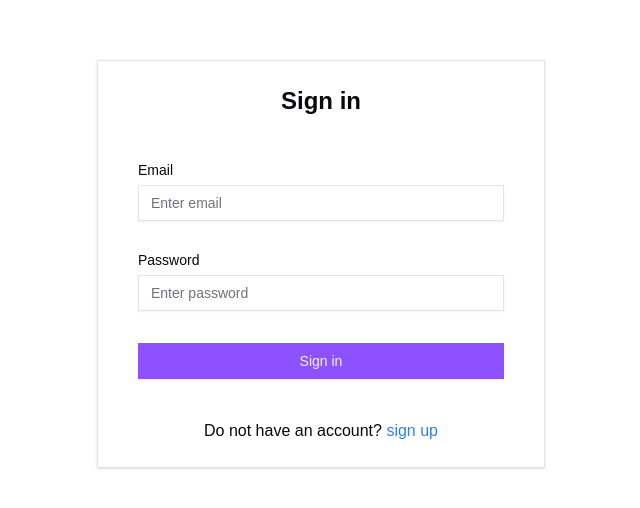
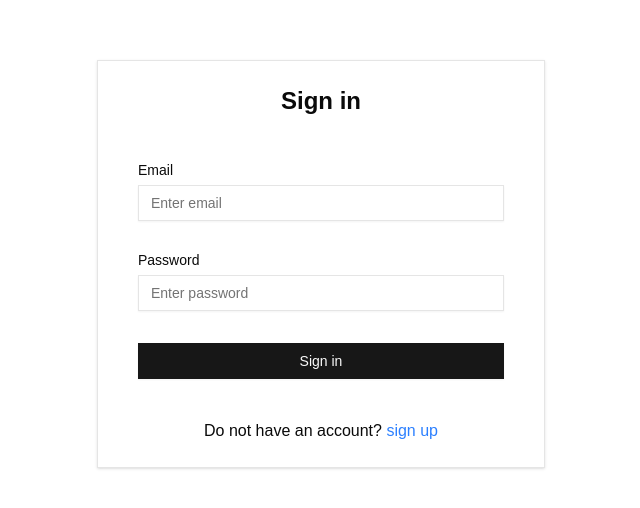
Before and after one commit to pavanKumarKR2000/ecommerce-typescript-frontend, a Next.js app: page /sign-in in a window 1280 px wide. Shown: the part 136-644 px from the top of the page, without its empty margins (319-959 px from the left). Built offline with nearby package versions, Linux system fonts and the light colour scheme; no server answers; a web font is replaced by a local one.

Commit message:
minor change

```diff
--- a/app/globals.css
+++ b/app/globals.css
@@ -42,72 +42,72 @@
 }
 
 :root {
-  --radius: 0.65rem;
+  --radius: 0.625rem;
   --background: oklch(1 0 0);
-  --foreground: oklch(0.141 0.005 285.823);
+  --foreground: oklch(0.145 0 0);
   --card: oklch(1 0 0);
-  --card-foreground: oklch(0.141 0.005 285.823);
+  --card-foreground: oklch(0.145 0 0);
   --popover: oklch(1 0 0);
-  --popover-foreground: oklch(0.141 0.005 285.823);
-  --primary: oklch(0.606 0.25 292.717);
-  --primary-foreground: oklch(0.969 0.016 293.756);
-  --secondary: oklch(0.967 0.001 286.375);
-  --secondary-foreground: oklch(0.21 0.006 285.885);
-  --muted: oklch(0.967 0.001 286.375);
-  --muted-foreground: oklch(0.552 0.016 285.938);
-  --accent: oklch(0.967 0.001 286.375);
-  --accent-foreground: oklch(0.21 0.006 285.885);
+  --popover-foreground: oklch(0.145 0 0);
+  --primary: oklch(0.205 0 0);
+  --primary-foreground: oklch(0.985 0 0);
+  --secondary: oklch(0.97 0 0);
+  --secondary-foreground: oklch(0.205 0 0);
+  --muted: oklch(0.97 0 0);
+  --muted-foreground: oklch(0.556 0 0);
+  --accent: oklch(0.97 0 0);
+  --accent-foreground: oklch(0.205 0 0);
   --destructive: oklch(0.577 0.245 27.325);
-  --border: oklch(0.92 0.004 286.32);
-  --input: oklch(0.92 0.004 286.32);
-  --ring: oklch(0.606 0.25 292.717);
+  --border: oklch(0.922 0 0);
+  --input: oklch(0.922 0 0);
+  --ring: oklch(0.708 0 0);
   --chart-1: oklch(0.646 0.222 41.116);
   --chart-2: oklch(0.6 0.118 184.704);
   --chart-3: oklch(0.398 0.07 227.392);
   --chart-4: oklch(0.828 0.189 84.429);
   --chart-5: oklch(0.769 0.188 70.08);
   --sidebar: oklch(0.985 0 0);
-  --sidebar-foreground: oklch(0.141 0.005 285.823);
-  --sidebar-primary: oklch(0.606 0.25 292.717);
-  --sidebar-primary-foreground: oklch(0.969 0.016 293.756);
-  --sidebar-accent: oklch(0.967 0.001 286.375);
-  --sidebar-accent-foreground: oklch(0.21 0.006 285.885);
-  --sidebar-border: oklch(0.92 0.004 286.32);
-  --sidebar-ring: oklch(0.606 0.25 292.717);
+  --sidebar-foreground: oklch(0.145 0 0);
+  --sidebar-primary: oklch(0.205 0 0);
+  --sidebar-primary-foreground: oklch(0.985 0 0);
+  --sidebar-accent: oklch(0.97 0 0);
+  --sidebar-accent-foreground: oklch(0.205 0 0);
+  --sidebar-border: oklch(0.922 0 0);
+  --sidebar-ring: oklch(0.708 0 0);
 }
 
 .dark {
-  --background: oklch(0.141 0.005 285.823);
+  --background: oklch(0.145 0 0);
   --foreground: oklch(0.985 0 0);
-  --card: oklch(0.21 0.006 285.885);
+  --card: oklch(0.205 0 0);
   --card-foreground: oklch(0.985 0 0);
-  --popover: oklch(0.21 0.006 285.885);
+  --popover: oklch(0.205 0 0);
   --popover-foreground: oklch(0.985 0 0);
-  --primary: oklch(0.541 0.281 293.009);
-  --primary-foreground: oklch(0.969 0.016 293.756);
-  --secondary: oklch(0.274 0.006 286.033);
+  --primary: oklch(0.922 0 0);
+  --primary-foreground: oklch(0.205 0 0);
+  --secondary: oklch(0.269 0 0);
   --secondary-foreground: oklch(0.985 0 0);
-  --muted: oklch(0.274 0.006 286.033);
-  --muted-foreground: oklch(0.705 0.015 286.067);
-  --accent: oklch(0.274 0.006 286.033);
+  --muted: oklch(0.269 0 0);
+  --muted-foreground: oklch(0.708 0 0);
+  --accent: oklch(0.269 0 0);
   --accent-foreground: oklch(0.985 0 0);
   --destructive: oklch(0.704 0.191 22.216);
   --border: oklch(1 0 0 / 10%);
   --input: oklch(1 0 0 / 15%);
-  --ring: oklch(0.541 0.281 293.009);
+  --ring: oklch(0.556 0 0);
   --chart-1: oklch(0.488 0.243 264.376);
   --chart-2: oklch(0.696 0.17 162.48);
   --chart-3: oklch(0.769 0.188 70.08);
   --chart-4: oklch(0.627 0.265 303.9);
   --chart-5: oklch(0.645 0.246 16.439);
-  --sidebar: oklch(0.21 0.006 285.885);
+  --sidebar: oklch(0.205 0 0);
   --sidebar-foreground: oklch(0.985 0 0);
-  --sidebar-primary: oklch(0.541 0.281 293.009);
-  --sidebar-primary-foreground: oklch(0.969 0.016 293.756);
-  --sidebar-accent: oklch(0.274 0.006 286.033);
+  --sidebar-primary: oklch(0.488 0.243 264.376);
+  --sidebar-primary-foreground: oklch(0.985 0 0);
+  --sidebar-accent: oklch(0.269 0 0);
   --sidebar-accent-foreground: oklch(0.985 0 0);
   --sidebar-border: oklch(1 0 0 / 10%);
-  --sidebar-ring: oklch(0.541 0.281 293.009);
+  --sidebar-ring: oklch(0.556 0 0);
 }
 
 @layer base {
@@ -119,6 +119,6 @@
   }
 }
 
-*{
-    border-radius: 0 !important;
+* {
+  border-radius: 0 !important;
 }
--- a/components/product/add-to-cart-button.tsx
+++ b/components/product/add-to-cart-button.tsx
@@ -10,7 +10,6 @@ import {
 } from "@/components/ui/dialog";
 
 import { Alert, AlertTitle } from "@/components/ui/alert";
-
 import { useCartStore } from "@/stores/cartStore";
 import { useUserStore } from "@/stores/userStore";
 import { IconAlertCircle, IconMinus, IconPlus } from "@tabler/icons-react";
@@ -19,31 +18,38 @@ import { useState } from "react";
 import { Button } from "../ui/button";
 
 interface AddToCartButtonProps {
-  id: number;
+  productId: number;
+  productName: string;
+  productImage: string;
   stock: number;
 }
 
-const AddToCartButton = ({ id, stock }: AddToCartButtonProps) => {
+const AddToCartButton = ({
+  productId,
+  productName,
+  productImage,
+  stock,
+}: AddToCartButtonProps) => {
   const { user } = useUserStore();
   const { setCartItem, getCartItem, removeCartItem } = useCartStore();
 
   const [count, setCount] = useState(() => {
-    const cartItem = getCartItem(id);
+    const cartItem = getCartItem(productId);
 
     return cartItem ? cartItem.quantity : 0;
   });
 
   const increment = () => {
-    setCartItem(id, count + 1);
+    setCartItem(productId, productName, productImage, count + 1);
     setCount((prev) => prev + 1);
   };
 
   const decrement = () => {
     if (count > 0) {
       if (count === 1) {
-        removeCartItem(id);
+        removeCartItem(productId);
       } else {
-        setCartItem(id, count - 1);
+        setCartItem(productId, productName, productImage, count - 1);
       }
 
       setCount((prev) => prev - 1);
--- a/components/product/product-card.tsx
+++ b/components/product/product-card.tsx
@@ -49,7 +49,12 @@ const ProductCard = ({ product }: ProductCardProps) => {
               Out of stock
             </Badge>
           )}
-          <AddToCartButton id={product.id} stock={product.stock} />
+          <AddToCartButton
+            productId={product.id}
+            productName={product.name}
+            productImage={product.images?.[0] || ""}
+            stock={product.stock}
+          />
         </div>
       </CardContent>
     </Card>
--- a/components/product/product-details.tsx
+++ b/components/product/product-details.tsx
@@ -53,7 +53,7 @@ const ProductDetails = ({ product }: ProductDetailsProps) => {
               </Badge>
             )}
           </div>
-          <AddToCartButton id={product.id} stock={product.stock} />
+          <AddToCartButton productId={product.id} stock={product.stock} />
         </CardContent>
       </Card>
     </div>
--- a/stores/cartStore.ts
+++ b/stores/cartStore.ts
@@ -2,17 +2,24 @@ import { create } from "zustand";
 import { persist } from "zustand/middleware";
 
 interface CartItem {
-  id: number;
+  productId: number;
+  productImage: string;
+  productName: string;
   quantity: number;
 }
 
 interface CartStore {
   cart: CartItem[] | [];
   totalQuantity: number;
-  setCartItem: (id: number, quantity: number) => void;
+  setCartItem: (
+    productId: number,
+    productName: string,
+    productImage: string,
+    quantity: number
+  ) => void;
   clearCartItem: () => void;
-  getCartItem: (id: number) => CartItem | undefined;
-  removeCartItem: (id: number) => void;
+  getCartItem: (productId: number) => CartItem | undefined;
+  removeCartItem: (productId: number) => void;
 }
 
 export const useCartStore = create<CartStore>()(
@@ -20,22 +27,34 @@ export const useCartStore = create<CartStore>()(
     (set, get) => ({
       cart: [],
       totalQuantity: 0,
-      getCartItem: (id: number) => {
-        const cartItem = get().cart.find((item) => item.id === id);
+      getCartItem: (productId: number) => {
+        const cartItem = get().cart.find(
+          (item) => item.productId === productId
+        );
         return cartItem;
       },
-      setCartItem: (id: number, quantity: number) =>
+      setCartItem: (
+        productId: number,
+        productName: string,
+        productImage: string,
+        quantity: number
+      ) =>
         set((state) => {
-          const cartItem = state.cart.find((item) => item.id === id);
+          const cartItem = state.cart.find(
+            (item) => item.productId === productId
+          );
           let newCart = [];
 
           if (cartItem) {
             newCart = [
-              ...state.cart.filter((item) => item.id !== id),
-              { id, quantity },
+              ...state.cart.filter((item) => item.productId !== productId),
+              { productId, productName, productImage, quantity },
             ];
           } else {
-            newCart = [...state.cart, { id, quantity }];
+            newCart = [
+              ...state.cart,
+              { productId, productName, productImage, quantity },
+            ];
           }
 
           let totalQuantity = 0;
@@ -48,8 +67,10 @@ export const useCartStore = create<CartStore>()(
 
           return { cart: newCart };
         }),
-      removeCartItem: (id: number) => {
-        const newCart = get().cart.filter((item) => item.id !== id);
+      removeCartItem: (productId: number) => {
+        const newCart = get().cart.filter(
+          (item) => item.productId !== productId
+        );
         let totalQuantity = 0;
 
         newCart.forEach((item) => {
```
